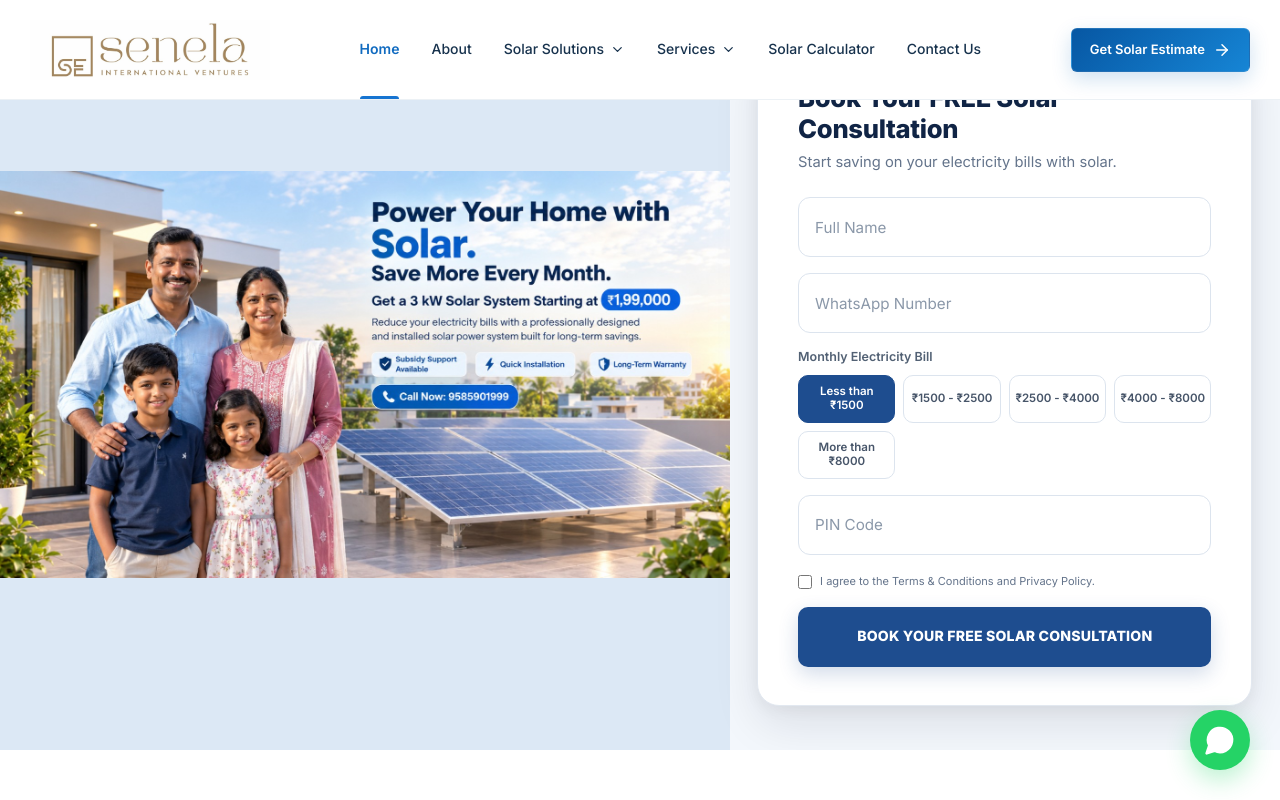
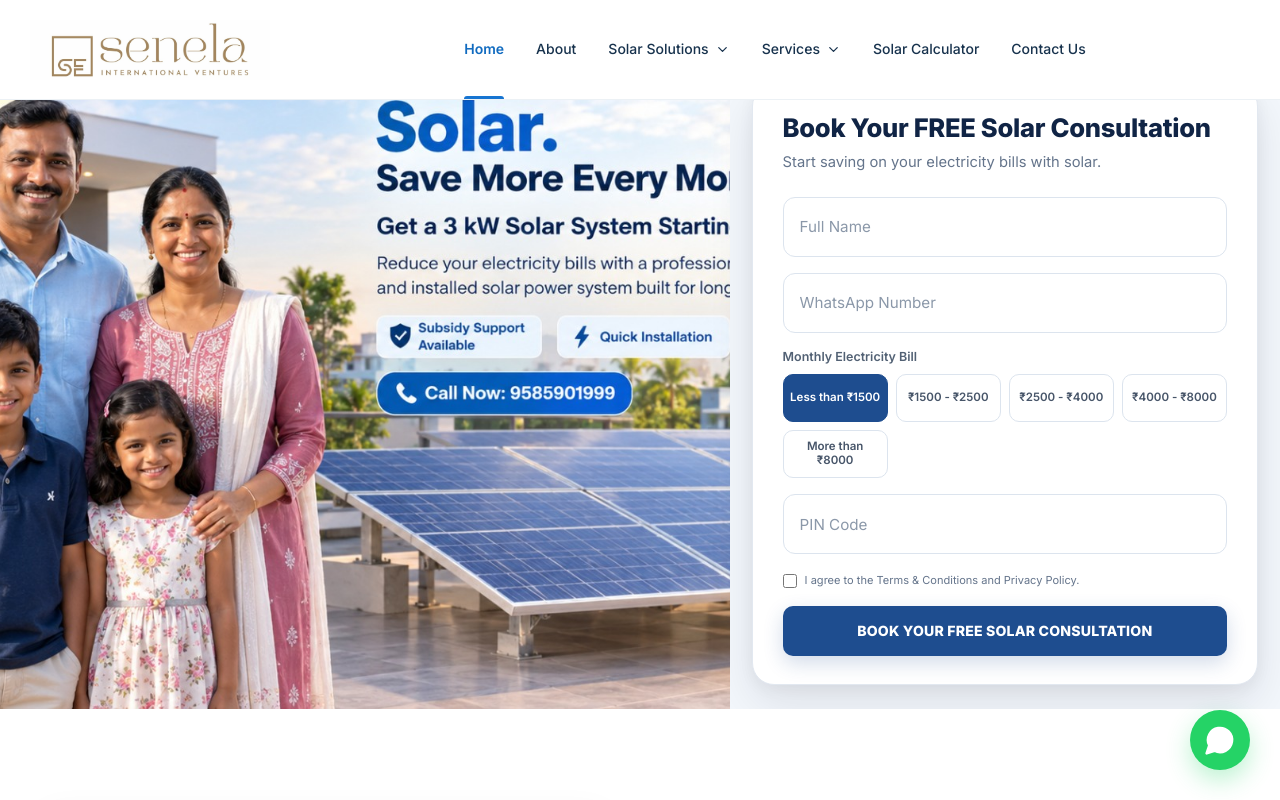
Before and after one commit to Anitha-48/Senela-Solar-EPC, a React (Vite) app: page / in a window 1280 px wide. Shown: the top 800 px of the page. Built offline with nearby package versions, Linux system fonts and the light colour scheme; grey boxes are pictures that could not be loaded.

Commit message:
Home-page Changes

```diff
--- a/src/components/Navbar.jsx
+++ b/src/components/Navbar.jsx
@@ -1,6 +1,6 @@
 import { useEffect, useState } from "react";
 import { NavLink, useLocation } from "react-router-dom";
-import { ChevronDown, Menu, X, Zap, ArrowRight } from "lucide-react";
+import { ChevronDown, Menu, X, Zap, ArrowRight, Weight } from "lucide-react";
 import { navigation } from "../config/navigation";
 import { siteConfig } from "../config/siteConfig";
 
@@ -50,9 +50,9 @@ export default function Navbar() {
             ))}
           </nav>
 
-          <NavLink to="/contact" className="btn btn--primary btn--sm navbar__cta">
-            Get Solar Estimate <ArrowRight size={16} />
-          </NavLink>
+          {/* <p style={{ fontFamily: "Inter", fontWeight: 700 }}>
+            Call Us: 9585901999
+          </p> */}
 
           <button className="navbar__hamburger menu-toggle" onClick={() => setMobileOpen(true)} aria-label="Open menu">
             <Menu size={26} />
--- a/src/styles/hero.css
+++ b/src/styles/hero.css
@@ -16,7 +16,7 @@
 
 .hero__content-wrapper {
   width: 100%;
-  min-height: 720px;
+  min-height: calc(100vh - 100px);
 
   display: grid;
 
@@ -38,10 +38,9 @@
   position: relative;
   width: 100%;
   height: 100%;
-  min-height: 720px;
-background-color: black ;
+  min-height: calc(100vh - 100px);
+  background-color: black;
   overflow: hidden;
-
   background: #dce8f5;
 }
 
@@ -50,8 +49,7 @@ background-color: black ;
 
   width: 100%;
   height: 100%;
-  box-shadow: ;
-  object-fit: contain;
+  object-fit: cover;
   object-position: center center;
 }
 
@@ -70,7 +68,7 @@ background-color: black ;
 
   box-sizing: border-box;
 
-  padding: 44px 5%;
+  padding: 24px 4%;
 
   background: #f3f7fc;
 }
@@ -82,6 +80,7 @@ background-color: black ;
 
 .hero__form-section {
   width: 100%;
+  min-width: 0;
   max-width: 720px;
 
   display: flex;
@@ -103,12 +102,13 @@ background-color: black ;
   position: relative;
 
   width: 100%;
-  max-width: 680px;
+  max-width: 640px;
+  min-width: 0;
 
   box-sizing: border-box;
 
-  padding: 38px 40px;
-
+  padding: 28px 30px;
+margin-top:60px;
   background: #ffffff;
 
   color: #1e293b;
@@ -116,7 +116,6 @@ background-color: black ;
   border: 1px solid #e2e8f0;
 
   border-radius: 22px;
-
   box-shadow:
     0 18px 45px rgba(15, 23, 42, 0.10),
     0 4px 15px rgba(15, 23, 42, 0.05);
@@ -340,9 +339,9 @@ background-color: black ;
 
 .submit-btn {
   width: 100%;
+  align-self: center;
 
-  min-height: 60px;
-
+  min-height: 50px;
   padding: 12px 16px;
 
   border: none;
@@ -409,9 +408,9 @@ background-color: black ;
   }
 
   .solar-form-card {
-    max-width: 690px;
+    max-width: 640px;
 
-    padding: 40px 42px;
+    padding: 28px 30px;
   }
 }
 
@@ -553,8 +552,8 @@ background-color: black ;
   .hero__image-panel img {
     width: 100%;
     height: 100%;
-
-    object-fit: cover;
+     margin-top:40px;
+    object-fit: ;
 
     /*
       Change this to center top if the important
```
